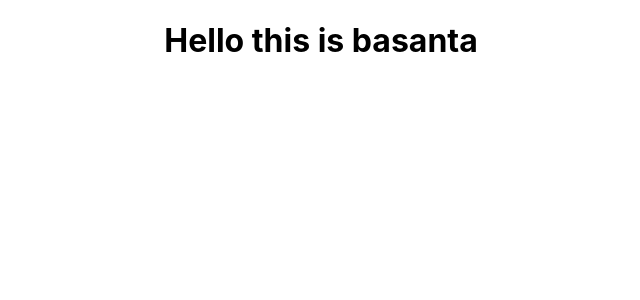
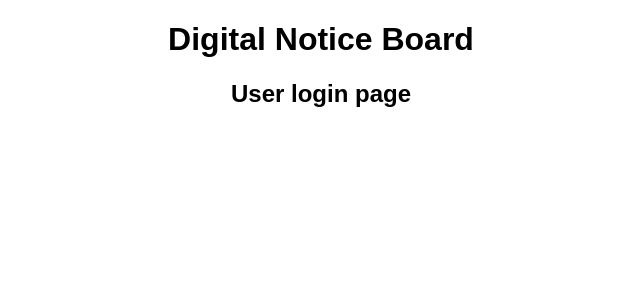
Before and after one commit to basantashah/notice_front, a React (Create React App) app: page / in a window 1280 px wide. Shown: the top 300 px of the page, without its empty margins (319-959 px from the left). Built offline with nearby package versions, Linux system fonts and the light colour scheme.

Commit message:
development for digital notice baord

```diff
--- a/src/App.css
+++ b/src/App.css
@@ -1,7 +1,7 @@
 .App {
   text-align: center;
 }
-
+/*
 .App-logo {
   animation: App-logo-spin infinite 20s linear;
   height: 40vmin;
@@ -29,4 +29,4 @@
   to {
     transform: rotate(360deg);
   }
-}
+} */
--- a/src/App.js
+++ b/src/App.js
@@ -1,28 +1,24 @@
 import React, { Component } from 'react';
-import logo from './logo.svg';
+// import logo from './logo.svg';
 import './App.css';
 
+
+// we will comment everything we do//
 class App extends Component {
   render() {
     return (
       <div className="App">
-        {/* <header className="App-header">
-          <img src={logo} className="App-logo" alt="logo" />
-          <p>
-            Edit <code>src/App.js</code> and save to reload.
-          </p>
-          <a
-            className="App-link"
-            href="https://reactjs.org"
-            target="_blank"
-            rel="noopener noreferrer"
-          >
-            Learn React
-          </a>
-        </header> */}
-        <h1>Hello this is basanta</h1>
+        <h1>Digital Notice Board</h1>
+        <h2> User login page</h2>
       </div>
     );
+    // <div className="hello">
+    //   <h1> hello this is basanta</h1>
+    // </div>
+
+
+    // return React.createElement('div', { className: "App" },
+    //   React.createElement('h1', null, 'hey I am manisha'))
   }
 }
 
--- a/src/index.css
+++ b/src/index.css
@@ -1,14 +1,12 @@
 body {
   margin: 0;
   padding: 0;
-  font-family: -apple-system, BlinkMacSystemFont, "Segoe UI", "Roboto", "Oxygen",
-    "Ubuntu", "Cantarell", "Fira Sans", "Droid Sans", "Helvetica Neue",
-    sans-serif;
-  -webkit-font-smoothing: antialiased;
-  -moz-osx-font-smoothing: grayscale;
+  font-family: sans-serif;
+  /* -webkit-font-smoothing: antialiased;
+  -moz-osx-font-smoothing: grayscale; */
 }
 
-code {
+/* code {
   font-family: source-code-pro, Menlo, Monaco, Consolas, "Courier New",
     monospace;
-}
+} */
```
Also changed, not shown: src/Notice/Notice.js (added), 1 other file (tests, documents, lock files or other folders).
